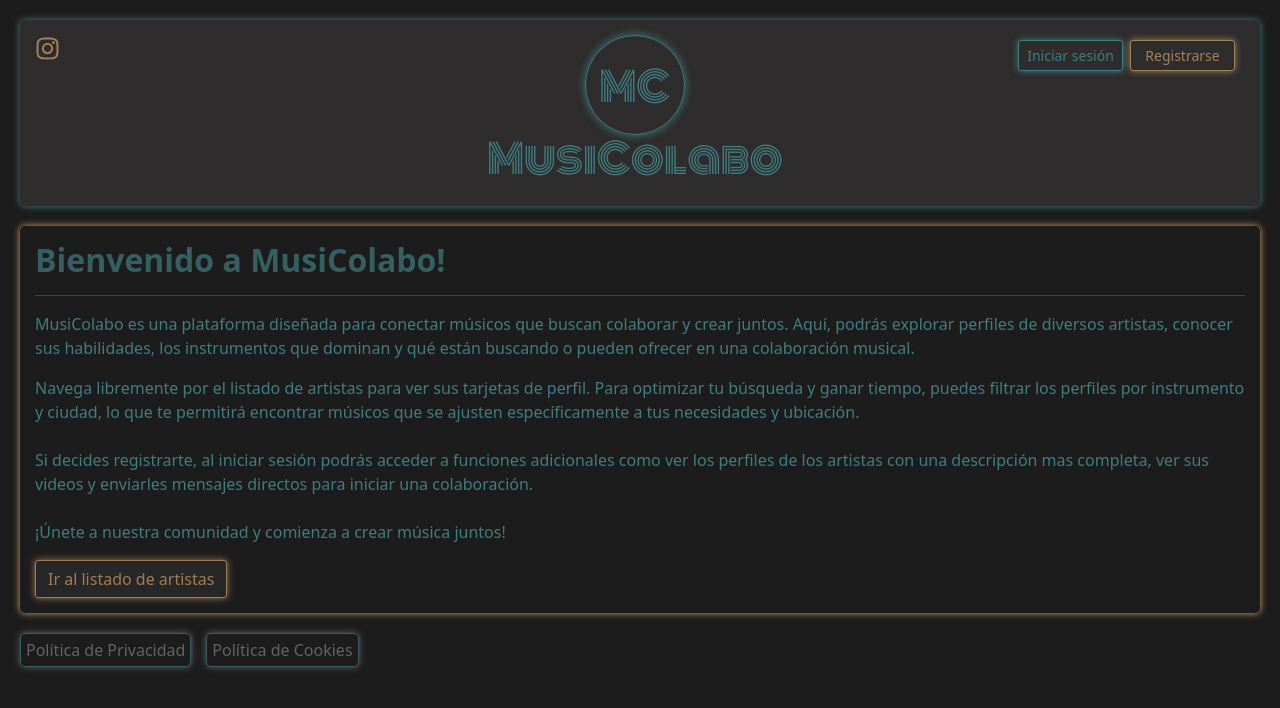
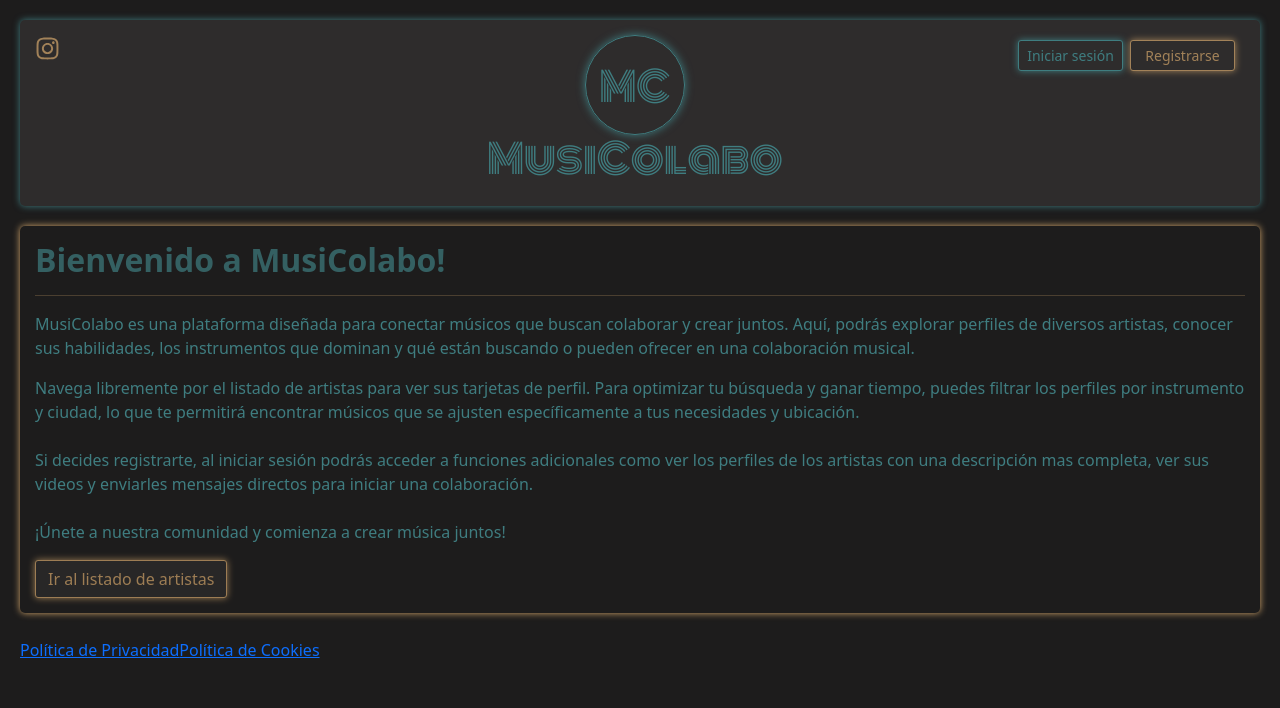
Before and after one commit to javijsgithub/sprint9, a React (Create React App) app in the folder musicolabo/: page / in a window 1280 px wide. Shown: the top 708 px of the page. Built offline with nearby package versions, Linux system fonts and the light colour scheme; no server answers.

Commit message:
dejar la clase por defecto de iubenda

```diff
--- a/musicolabo/src/components/iubenda.js
+++ b/musicolabo/src/components/iubenda.js
@@ -50,7 +50,7 @@ const Iubenda = () => {
 
       <a
         href="https://www.iubenda.com/privacy-policy/77389228"
-        className="iubenda-black iubenda-noiframe iubenda-embed iubenda-noiframe custom-privacy-link"
+        className="iubenda-black iubenda-noiframe iubenda-embed iubenda-noiframe"
         title="Política de Privacidad"
         id="privacy"
       >
@@ -59,7 +59,7 @@ const Iubenda = () => {
 
       <a
         href="https://www.iubenda.com/privacy-policy/77389228/cookie-policy"
-        className="iubenda-black iubenda-noiframe iubenda-embed iubenda-noiframe custom-cookie-link"
+        className="iubenda-black iubenda-noiframe iubenda-embed iubenda-noiframe"
         title="Política de Cookies"
         id="cookies"
       >
```
